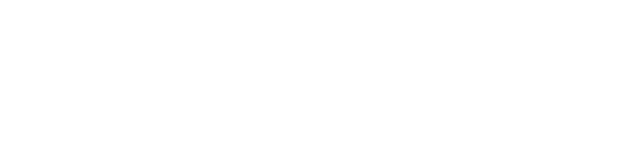
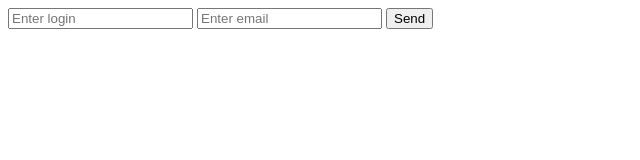
Before and after one commit to Vlad-Rzaiev/fson-112-nexgen, a plain HTML site: page index.html in a window 1280 px wide. Shown: the whole page, without its empty margins (0-640 px from the left). Drawn offline with Linux system fonts and the light colour scheme.

Commit message:
class-task-1

```diff
--- a/index.html
+++ b/index.html
@@ -4,7 +4,12 @@
     <meta charset="UTF-8" />
     <meta name="viewport" content="width=device-width, initial-scale=1.0" />
     <title>JS Practise</title>
+    <form>
+      <input type="text" placeholder="Enter login" />
+      <input type="email" placeholder="Enter email" />
 
+      <button type="submit">Send</button>
+    </form>
     <!-- <script type="module" src="./js/lesson-1.js" defer></script> -->
     <!-- <script type="module" src="./js/lesson-2.js" defer></script> -->
     <script type="module" src="./js/lesson-3.js" defer></script>
```
Also changed, not shown: js/lesson-3.js (+48 -0 lines).
